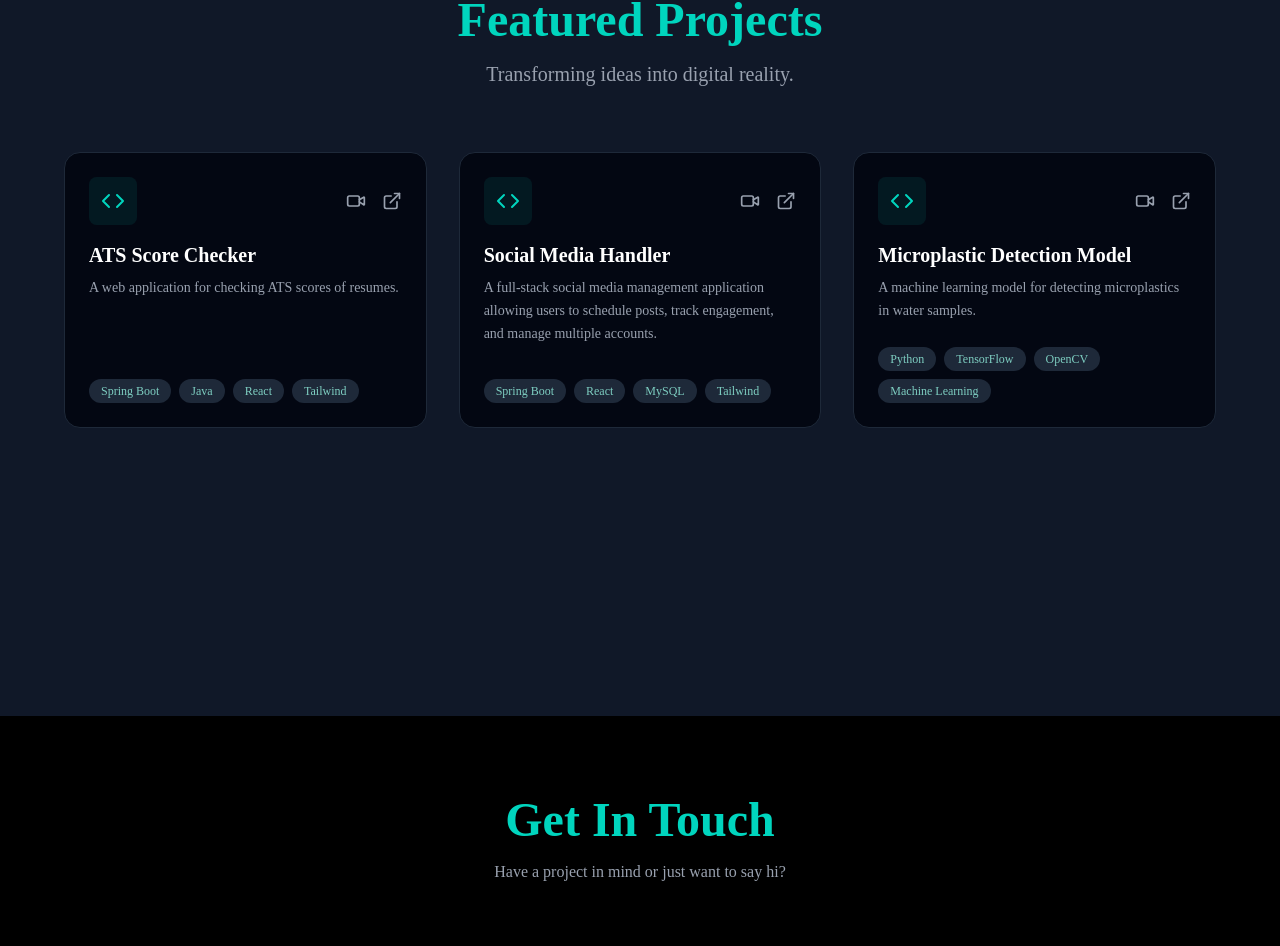
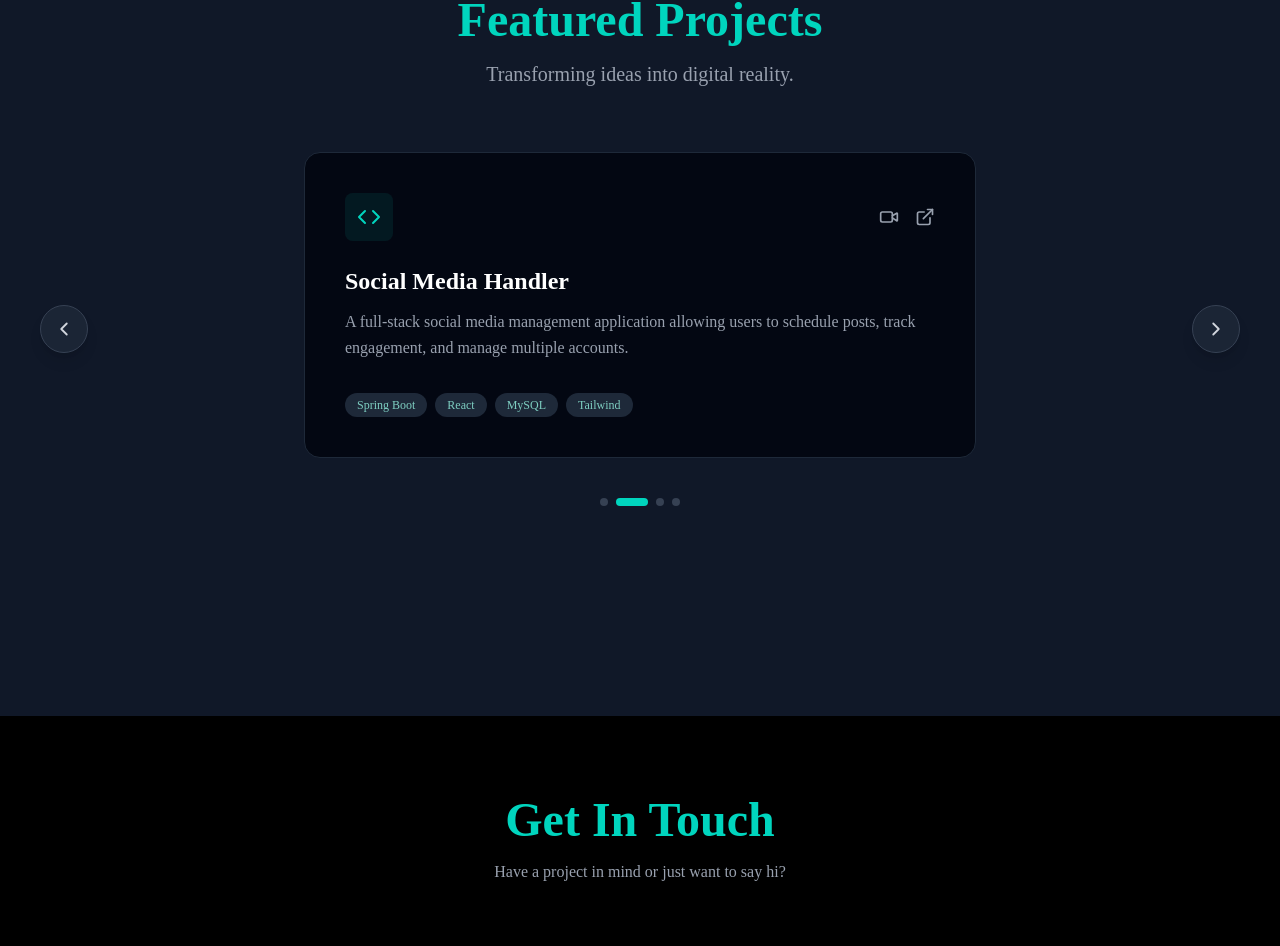
Before and after one commit to ayush9027089/portfolio-ayush, a React (Vite) app: page / in a window 1280 px wide. Shown: the part 3725-4671 px from the top of the page. Built offline with nearby package versions, Linux system fonts and the light colour scheme.

Commit message:
It's done

```diff
--- a/src/components/Nav.jsx
+++ b/src/components/Nav.jsx
@@ -99,7 +99,7 @@ const Nav = () => {
 
           {/* Social Icons */}
           <div className="hidden items-center space-x-4 md:flex">
-            <SocialLink href="https://github.com/ayush9027089">
+            <SocialLink href="https://github.com/ayush9027089/Ayush-Kumar-Dubey">
               <Github className="h-5 w-5" />
             </SocialLink>
             <SocialLink href="https://www.linkedin.com/in/ayushkrdubey/">
--- a/src/components/Projects.jsx
+++ b/src/components/Projects.jsx
@@ -1,5 +1,5 @@
-import React from 'react';
-import { ExternalLink, Code , Video } from 'lucide-react';
+import React, { useState, useEffect, useRef, useCallback } from 'react';
+import { ExternalLink, Code, Video, ChevronLeft, ChevronRight } from 'lucide-react';
 
 const Projects = () => {
   // 1. DEFINING THE DATA LOGIC
@@ -24,8 +24,49 @@ const Projects = () => {
       tags: ["Python", "TensorFlow", "OpenCV", "Machine Learning"],
       VideoLink: "https://github.com/ayush9027089/Microplastic-Detection-Model",
       liveLink: "#"
+    },
+    {
+      title: "NVIDIA Basic ChatBOt",
+      description: "A basic chatbot application using NVIDIA's NeMo framework.",
+      tags: ["Python", "NVIDIA NeMo", "Machine Learning"],
+      VideoLink: "#",
+      liveLink: "#"
     }
   ];
+
+  const [current, setCurrent] = useState(0);
+  const [isPaused, setIsPaused] = useState(false);
+  const touchStartX = useRef(null);
+  const total = projectsData.length;
+
+  const goTo = useCallback((index) => {
+    setCurrent(((index % total) + total) % total);
+  }, [total]);
+
+  const next = useCallback(() => goTo(current + 1), [current, goTo]);
+  const prev = useCallback(() => goTo(current - 1), [current, goTo]);
+
+  // 2. AUTO-PLAY LOGIC (pauses on hover/touch)
+  useEffect(() => {
+    if (isPaused) return;
+    const timer = setInterval(() => {
+      setCurrent((c) => (c + 1) % total);
+    }, 5000);
+    return () => clearInterval(timer);
+  }, [isPaused, total]);
+
+  // 3. SWIPE LOGIC
+  const handleTouchStart = (e) => {
+    touchStartX.current = e.touches[0].clientX;
+  };
+
+  const handleTouchEnd = (e) => {
+    if (touchStartX.current === null) return;
+    const delta = e.changedTouches[0].clientX - touchStartX.current;
+    if (delta > 50) prev();
+    else if (delta < -50) next();
+    touchStartX.current = null;
+  };
 
   return (
     <div className="min-h-screen w-full bg-gray-900 text-gray-200 py-20 px-4">
@@ -36,41 +77,65 @@ const Projects = () => {
           <p className="text-xl text-gray-400">Transforming ideas into digital reality.</p>
         </div>
 
-        {/* 2. RENDERING LOGIC (The Grid) */}
-        <div className="grid grid-cols-1 md:grid-cols-2 lg:grid-cols-3 gap-8">
+        {/* 4. CAROUSEL WRAPPER */}
+        <div
+          className="relative"
+          onMouseEnter={() => setIsPaused(true)}
+          onMouseLeave={() => setIsPaused(false)}
+          onTouchStart={handleTouchStart}
+          onTouchEnd={handleTouchEnd}
+        >
+          {/* Left Arrow */}
+          <button
+            onClick={prev}
+            aria-label="Previous project"
+            className="absolute left-0 md:-left-6 top-1/2 -translate-y-1/2 z-10 p-2 md:p-3 rounded-full bg-gray-800/80 border border-gray-700 text-gray-300 hover:text-teal-400 hover:border-teal-500/50 transition-colors shadow-lg"
+          >
+            <ChevronLeft size={22} />
+          </button>
 
-          {/* 3. MAPPING LOGIC */}
+          {/* Right Arrow */}
+          <button
+            onClick={next}
+            aria-label="Next project"
+            className="absolute right-0 md:-right-6 top-1/2 -translate-y-1/2 z-10 p-2 md:p-3 rounded-full bg-gray-800/80 border border-gray-700 text-gray-300 hover:text-teal-400 hover:border-teal-500/50 transition-colors shadow-lg"
+          >
+            <ChevronRight size={22} />
+          </button>
+
+          {/* Sliding Track */}
+          <div className="overflow-hidden">
+            <div
+              className="flex transition-transform duration-500 ease-in-out"
+              style={{ transform: `translateX(-${current * 100}%)` }}
+            >
               {projectsData.map((project, index) => (
-            <div
-              key={index}
-              className="group relative flex flex-col justify-between rounded-2xl border border-gray-800 bg-gray-950 p-6 hover:border-teal-500/50 transition-all duration-300 hover:shadow-xl hover:shadow-teal-500/10"
-            >
+                <div key={index} className="w-full shrink-0 px-2 md:px-12">
+                  <div className="group relative flex flex-col justify-between rounded-2xl border border-gray-800 bg-gray-950 p-8 md:p-10 hover:border-teal-500/50 transition-all duration-300 hover:shadow-xl hover:shadow-teal-500/10 max-w-2xl mx-auto">
 
-              {/* Card Content */}
                     <div>
-                <div className="flex items-center justify-between mb-4">
+                      <div className="flex items-center justify-between mb-6">
                         <div className="p-3 rounded-lg bg-teal-500/10 text-teal-400">
                           <Code size={24} />
                         </div>
                         <div className="flex gap-4">
-                    <a href={project.VideoLink} className="text-gray-400 hover:text-white transition-colors">
+                          <a href={project.VideoLink} target="_blank" rel="noopener noreferrer" className="text-gray-400 hover:text-white transition-colors">
                             <Video size={20} />
                           </a>
-                    <a href={project.liveLink} className="text-gray-400 hover:text-white transition-colors">
+                          <a href={project.liveLink} target="_blank" rel="noopener noreferrer" className="text-gray-400 hover:text-white transition-colors">
                             <ExternalLink size={20} />
                           </a>
                         </div>
                       </div>
 
-                <h3 className="text-xl font-bold text-white mb-2 group-hover:text-teal-400 transition-colors">
+                      <h3 className="text-2xl font-bold text-white mb-3 group-hover:text-teal-400 transition-colors">
                         {project.title}
                       </h3>
-                <p className="text-gray-400 mb-6 text-sm leading-relaxed">
+                      <p className="text-gray-400 mb-8 text-base leading-relaxed">
                         {project.description}
                       </p>
                     </div>
 
-              {/* Tags Logic */}
                     <div className="flex flex-wrap gap-2 mt-auto">
                       {project.tags.map((tag, tagIndex) => (
                         <span key={tagIndex} className="text-xs font-medium px-3 py-1 rounded-full bg-gray-800 text-teal-200/80">
@@ -80,8 +145,26 @@ const Projects = () => {
                     </div>
 
                   </div>
+                </div>
               ))}
             </div>
+          </div>
+
+          {/* Dot Indicators */}
+          <div className="flex justify-center gap-2 mt-10">
+            {projectsData.map((_, index) => (
+              <button
+                key={index}
+                onClick={() => goTo(index)}
+                aria-label={`Go to project ${index + 1}`}
+                className={`h-2 rounded-full transition-all duration-300 ${
+                  index === current ? 'w-8 bg-teal-400' : 'w-2 bg-gray-700 hover:bg-gray-600'
+                }`}
+              />
+            ))}
+          </div>
+        </div>
+
       </div>
     </div>
   );
```
Lines whose indentation alone changed are shown as unchanged.
